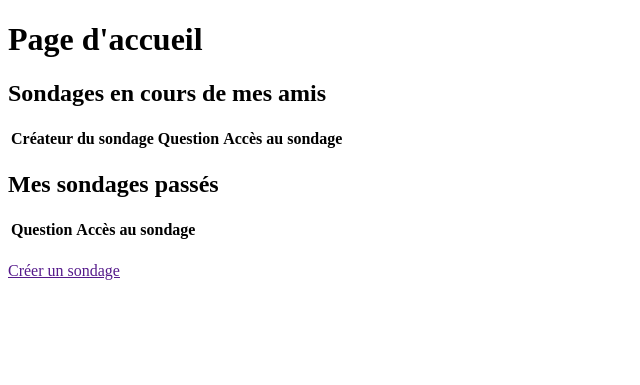
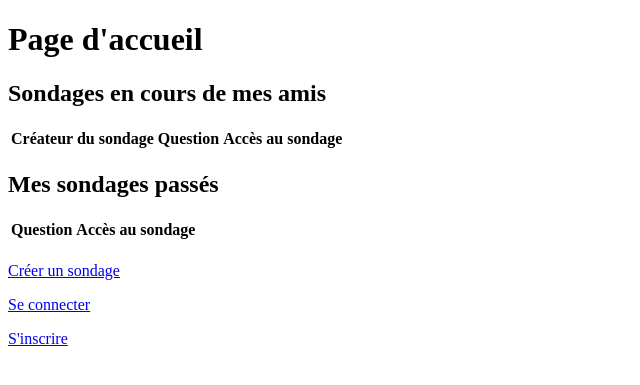
Before and after one commit to Pouniflu/projet-sondageExo, a PHP site: page / in a window 1280 px wide. Shown: the top 385 px of the page, without its empty margins (0-640 px from the left). Run offline with PHP 8.4, Linux system fonts and the light colour scheme; data that the repository does not hold is empty.

Commit message:
:sparkles: Add link between the different page

```diff
--- a/App/Model/LogInModel.php
+++ b/App/Model/LogInModel.php
@@ -37,9 +37,5 @@ class LogInModel extends Database {
                 $message = "Tous les champs doivent être complétés !";
             }
         }
-
-
     }
-
-
 }
--- a/App/View/homeView.php
+++ b/App/View/homeView.php
@@ -52,6 +52,12 @@
         </section>
 
         <!-- Accès page création de sondage -->
-        <p><a href="<?php ROOT."\\vendor\\autoload.php"?>">Créer un sondage</a></p>
+        <p><a href="?page=createPoll">Créer un sondage</a></p>
+
+        <!-- Se connecter -->
+        <p><a href="?page=logIn">Se connecter</a></p>
+
+        <!-- S'inscrire -->
+        <p><a href="?page=signIn">S'inscrire</a></p>
 
 <?php include 'footer.php'?>
```
